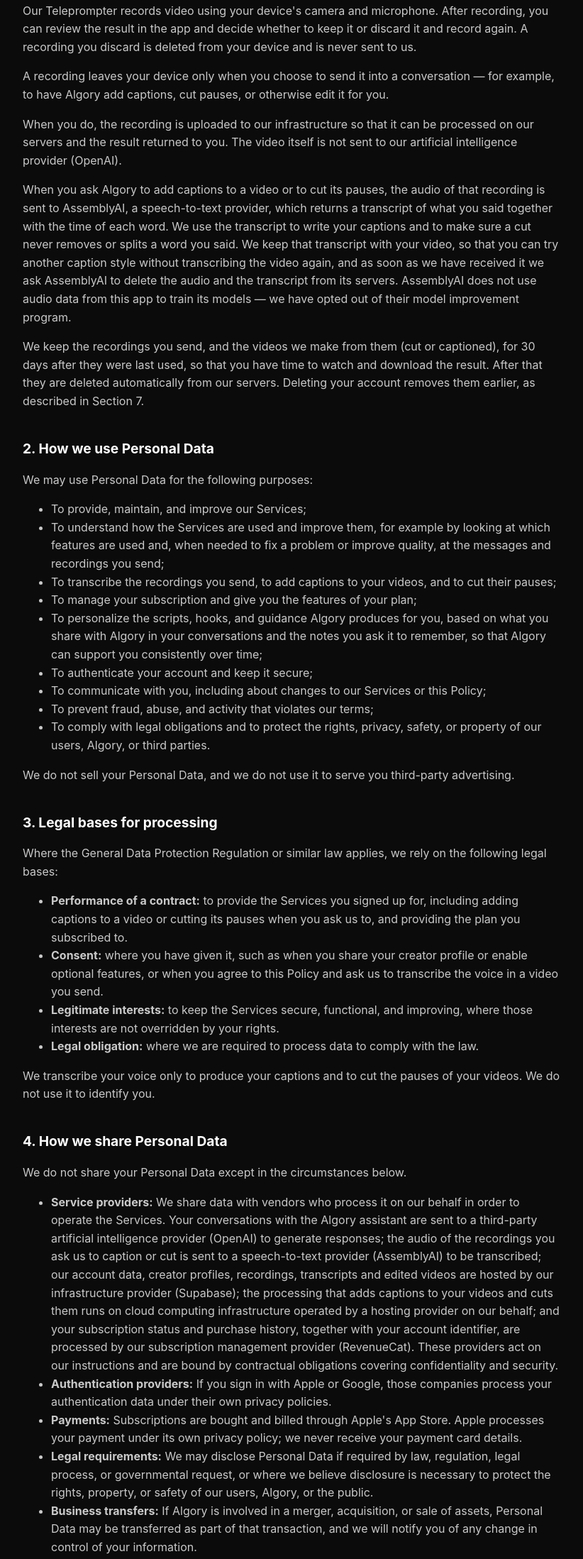
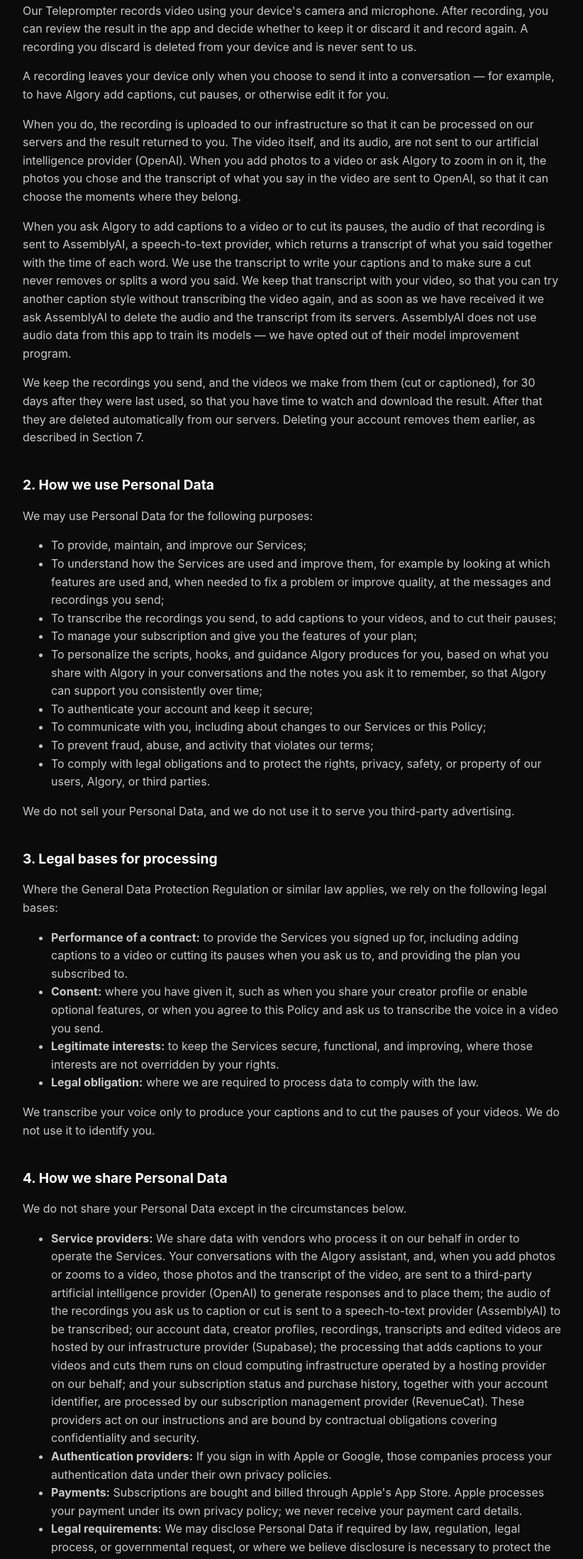
Before and after one commit to AlgoryApp/algory-site, a plain HTML site: page privacy.html in a window 1280 px wide. Shown: the part 1502-3699 px from the top of the page at 71% size, without its empty margins (228-1050 px from the left). Drawn offline with Linux system fonts and the light colour scheme.

Commit message:
Privacy: photos and the transcript of a video go to OpenAI when photos or zooms are added
The video and its audio still never go to OpenAI; the photos a user chose and
the transcript of what they say are sent so it can choose where the photos and
zooms belong.

Co-Authored-By: Claude Opus 5.5 <noreply@anthropic.com>

```diff
--- a/privacy.html
+++ b/privacy.html
@@ -47,7 +47,7 @@
 <p><strong>Video recordings</strong></p>
 <p>Our Teleprompter records video using your device's camera and microphone. After recording, you can review the result in the app and decide whether to keep it or discard it and record again. A recording you discard is deleted from your device and is never sent to us.</p>
 <p>A recording leaves your device only when you choose to send it into a conversation — for example, to have Algory add captions, cut pauses, or otherwise edit it for you.</p>
-<p>When you do, the recording is uploaded to our infrastructure so that it can be processed on our servers and the result returned to you. The video itself is not sent to our artificial intelligence provider (OpenAI).</p>
+<p>When you do, the recording is uploaded to our infrastructure so that it can be processed on our servers and the result returned to you. The video itself, and its audio, are not sent to our artificial intelligence provider (OpenAI). When you add photos to a video or ask Algory to zoom in on it, the photos you chose and the transcript of what you say in the video are sent to OpenAI, so that it can choose the moments where they belong.</p>
 <p>When you ask Algory to add captions to a video or to cut its pauses, the audio of that recording is sent to AssemblyAI, a speech-to-text provider, which returns a transcript of what you said together with the time of each word. We use the transcript to write your captions and to make sure a cut never removes or splits a word you said. We keep that transcript with your video, so that you can try another caption style without transcribing the video again, and as soon as we have received it we ask AssemblyAI to delete the audio and the transcript from its servers. AssemblyAI does not use audio data from this app to train its models — we have opted out of their model improvement program.</p>
 <p>We keep the recordings you send, and the videos we make from them (cut or captioned), for 30 days after they were last used, so that you have time to watch and download the result. After that they are deleted automatically from our servers. Deleting your account removes them earlier, as described in Section 7.</p>
 
@@ -79,7 +79,7 @@
 <h2>4. How we share Personal Data</h2>
 <p>We do not share your Personal Data except in the circumstances below.</p>
 <ul>
-<li><strong>Service providers:</strong> We share data with vendors who process it on our behalf in order to operate the Services. Your conversations with the Algory assistant are sent to a third-party artificial intelligence provider (OpenAI) to generate responses; the audio of the recordings you ask us to caption or cut is sent to a speech-to-text provider (AssemblyAI) to be transcribed; our account data, creator profiles, recordings, transcripts and edited videos are hosted by our infrastructure provider (Supabase); the processing that adds captions to your videos and cuts them runs on cloud computing infrastructure operated by a hosting provider on our behalf; and your subscription status and purchase history, together with your account identifier, are processed by our subscription management provider (RevenueCat). These providers act on our instructions and are bound by contractual obligations covering confidentiality and security.</li>
+<li><strong>Service providers:</strong> We share data with vendors who process it on our behalf in order to operate the Services. Your conversations with the Algory assistant, and, when you add photos or zooms to a video, those photos and the transcript of the video, are sent to a third-party artificial intelligence provider (OpenAI) to generate responses and to place them; the audio of the recordings you ask us to caption or cut is sent to a speech-to-text provider (AssemblyAI) to be transcribed; our account data, creator profiles, recordings, transcripts and edited videos are hosted by our infrastructure provider (Supabase); the processing that adds captions to your videos and cuts them runs on cloud computing infrastructure operated by a hosting provider on our behalf; and your subscription status and purchase history, together with your account identifier, are processed by our subscription management provider (RevenueCat). These providers act on our instructions and are bound by contractual obligations covering confidentiality and security.</li>
 <li><strong>Authentication providers:</strong> If you sign in with Apple or Google, those companies process your authentication data under their own privacy policies.</li>
 <li><strong>Payments:</strong> Subscriptions are bought and billed through Apple's App Store. Apple processes your payment under its own privacy policy; we never receive your payment card details.</li>
 <li><strong>Legal requirements:</strong> We may disclose Personal Data if required by law, regulation, legal process, or governmental request, or where we believe disclosure is necessary to protect the rights, property, or safety of our users, Algory, or the public.</li>
```
